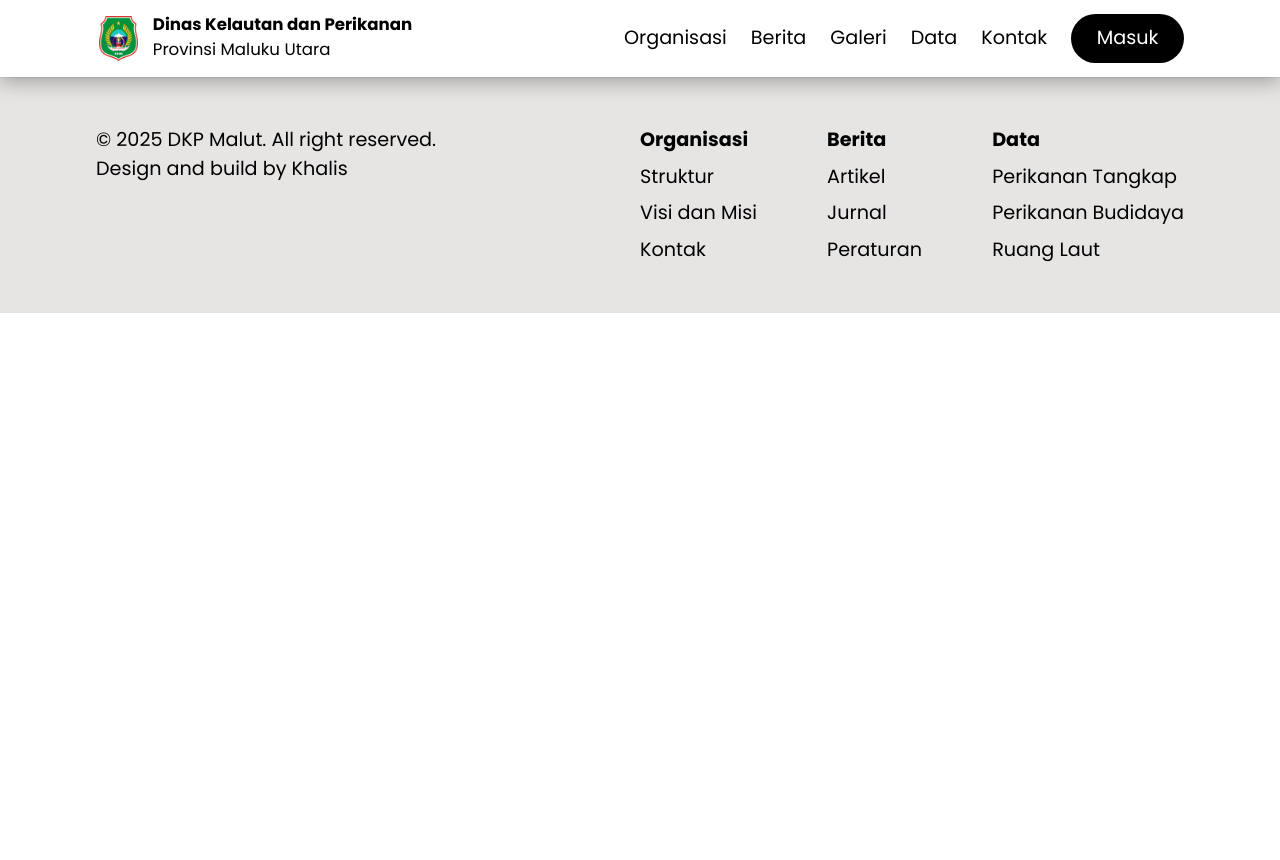
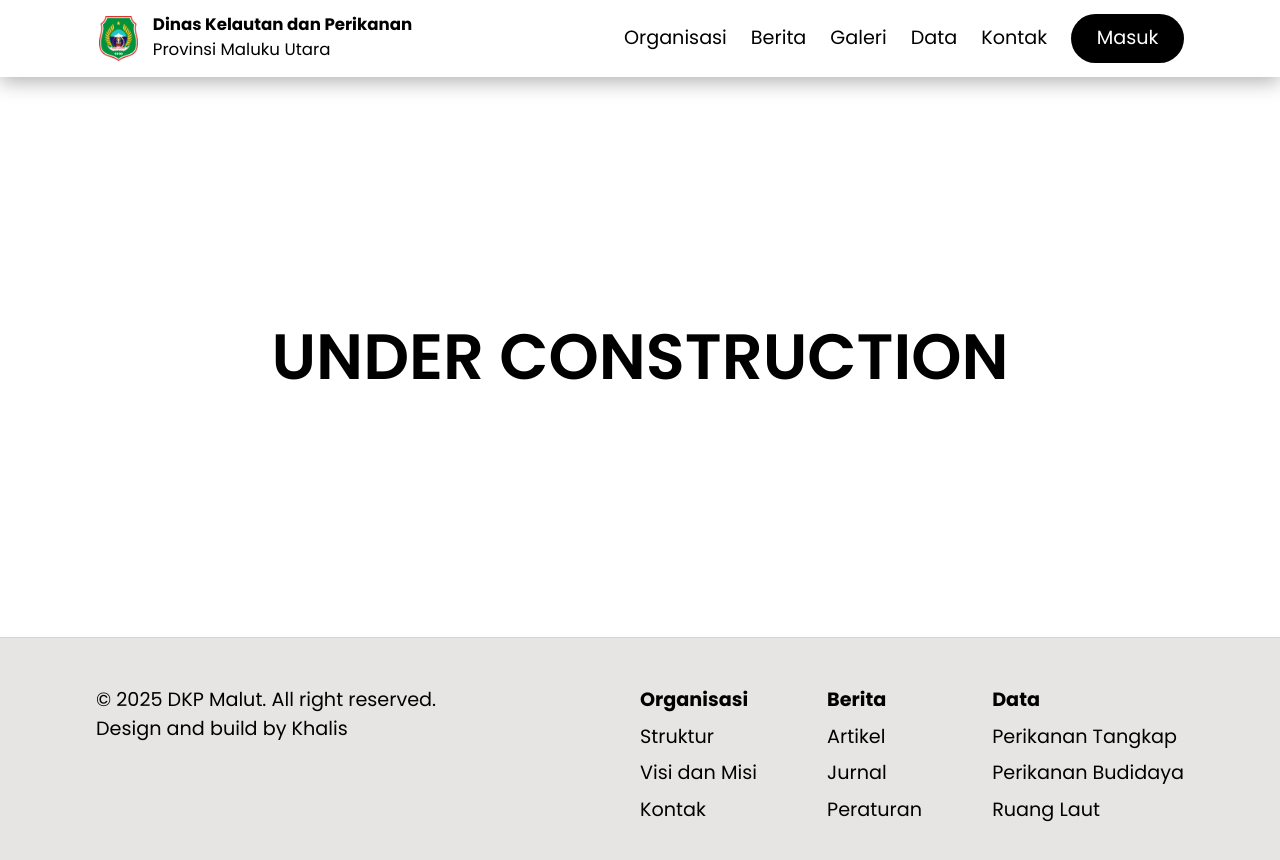
Before and after one commit to dwikhalis/dkpmalut, a Next.js app: page /Data in a window 1280 px wide. Shown: the top 860 px of the page. Before the commit the page ends 800 px from the top, so only its background shows below. Built offline with nearby package versions, Linux system fonts and the light colour scheme.

Commit message:
add Under Construction h1 for Organisasi, Data, and Masuk

```diff
--- a/app/Data/page.tsx
+++ b/app/Data/page.tsx
@@ -6,6 +6,9 @@ const page = () => {
   return (
     <>
       <Navbar />
+      <div className="flex justify-center items-center h-[70vh]">
+        <h1>UNDER CONSTRUCTION</h1>
+      </div>
       <Footer />
     </>
   );
--- a/app/Masuk/page.tsx
+++ b/app/Masuk/page.tsx
@@ -6,6 +6,9 @@ const page = () => {
   return (
     <>
       <Navbar />
+      <div className="flex justify-center items-center h-[70vh]">
+        <h1>UNDER CONSTRUCTION</h1>
+      </div>
       <Footer />
     </>
   );
--- a/app/Organisasi/page.tsx
+++ b/app/Organisasi/page.tsx
@@ -6,6 +6,9 @@ const page = () => {
   return (
     <>
       <Navbar />
+      <div className="flex justify-center items-center h-[70vh]">
+        <h1>UNDER CONSTRUCTION</h1>
+      </div>
       <Footer />
     </>
   );
```
